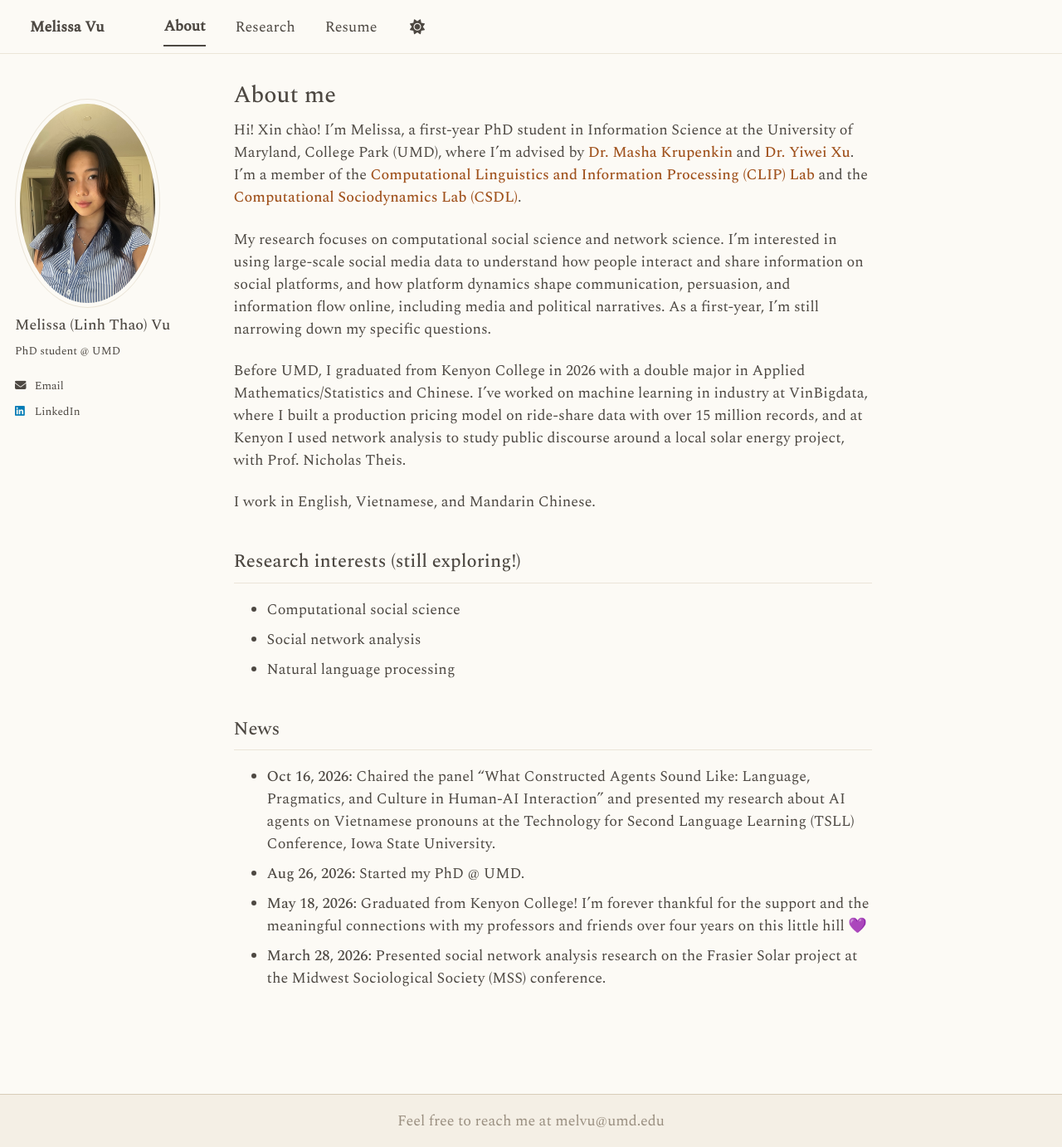
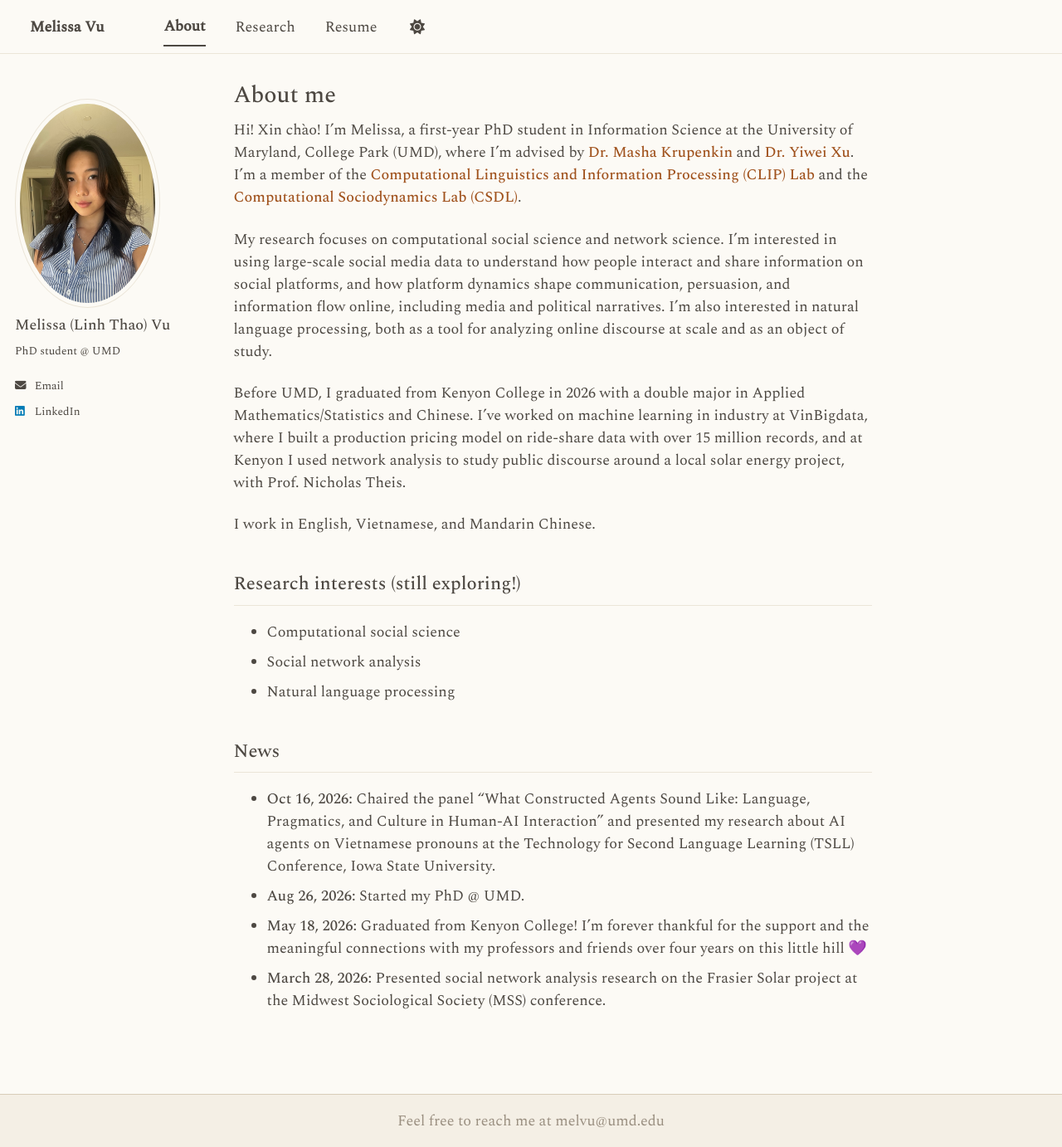
Before and after one commit to melvu-25/melvu-25.github.io, a Jekyll site: the page built from _pages/about.md, in a window 1280 px wide and 1382 px high. Shown: the whole window at 83% size. Built offline with Jekyll 4.4.1, drawn with Linux system fonts in a browser that asks for light colours; a script bundle is joined from its source files by our own code; a style sheet for code colours, icons or effects is not loaded.

Commit message:
Update research focus in about.md
Expanded research interests to include natural language processing.

```diff
--- a/_pages/about.md
+++ b/_pages/about.md
@@ -10,7 +10,7 @@ redirect_from:
 
 Hi! Xin chào! I'm Melissa, a first-year PhD student in Information Science at the University of Maryland, College Park (UMD), where I'm advised by [Dr. Masha Krupenkin](http://masha-krupenkin.com) and [Dr. Yiwei Xu](https://www.yiweixu.net/). I'm a member of the [Computational Linguistics and Information Processing (CLIP) Lab](https://clip.umiacs.umd.edu/) and the [Computational Sociodynamics Lab (CSDL)](https://glciampaglia.com).
 
-My research focuses on computational social science and network science. I'm interested in using large-scale social media data to understand how people interact and share information on social platforms, and how platform dynamics shape communication, persuasion, and information flow online, including media and political narratives. As a first-year, I'm still narrowing down my specific questions.
+My research focuses on computational social science and network science. I'm interested in using large-scale social media data to understand how people interact and share information on social platforms, and how platform dynamics shape communication, persuasion, and information flow online, including media and political narratives. I’m also interested in natural language processing, both as a tool for analyzing online discourse at scale and as an object of study.
 
 Before UMD, I graduated from Kenyon College in 2026 with a double major in Applied Mathematics/Statistics and Chinese. I've worked on machine learning in industry at VinBigdata, where I built a production pricing model on ride-share data with over 15 million records, and at Kenyon I used network analysis to study public discourse around a local solar energy project, with Prof. Nicholas Theis.
 
```
